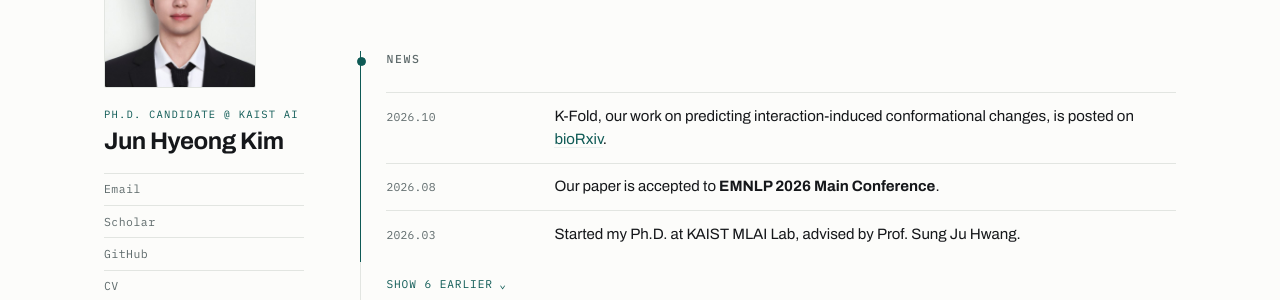
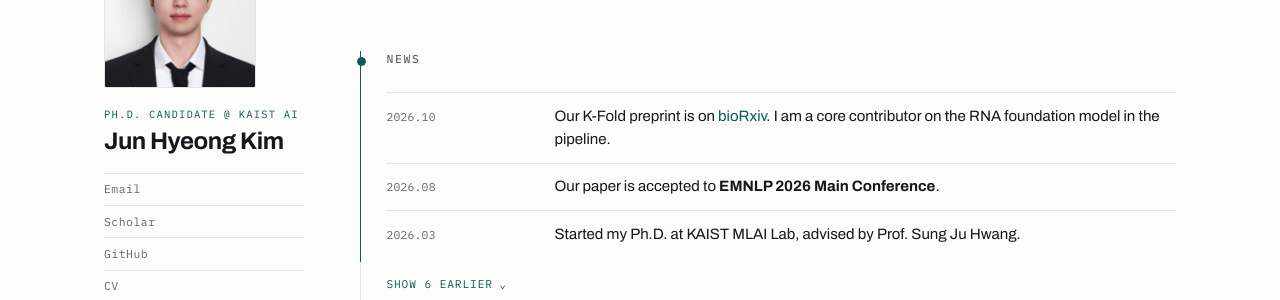
Before and after one commit to Jun-Hyeong-Kim/Jun-Hyeong-Kim.github.io, a Jekyll site: the page built from _pages/about.md, in a window 1280 px wide and 900 px high, scrolled down 309 px. Shown: the part 152-452 px from the top of the window. Built offline with Jekyll 4.4.1, drawn with Linux system fonts in a browser that asks for light colours.

Commit message:
Say the RNA contribution in the News line
The paper title reads as protein structure work, so a reader cannot see what
Jun Hyeong Kim did on it. News is prose by nature, which makes it the place to
state the role without putting a role note on one Publications entry and
breaking the pattern the other three set.

```diff
--- a/_data/news.yml
+++ b/_data/news.yml
@@ -2,7 +2,7 @@
 # text 에는 HTML 태그를 써도 됩니다 (<strong>, <a href="...">).
 
 - date: "2026.10"
-  text: 'K-Fold, our work on predicting interaction-induced conformational changes, is posted on <a href="https://www.biorxiv.org/content/10.64898/2026.10.26.760299v1">bioRxiv</a>.'
+  text: 'Our K-Fold preprint is on <a href="https://www.biorxiv.org/content/10.64898/2026.10.26.760299v1">bioRxiv</a>. I am a core contributor on the RNA foundation model in the pipeline.'
 
 - date: "2026.08"
   text: 'Our paper is accepted to <strong>EMNLP 2026 Main Conference</strong>.'
```
